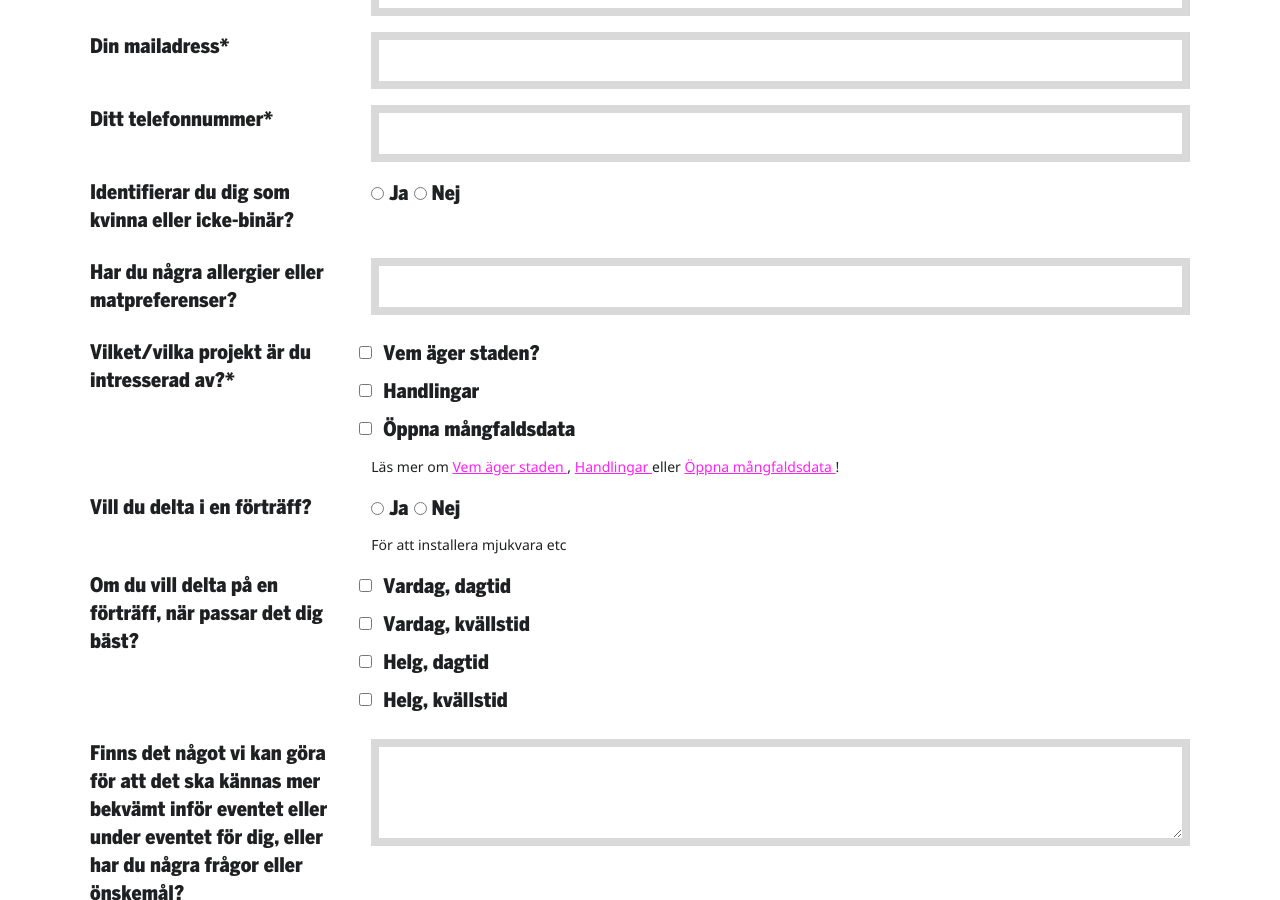
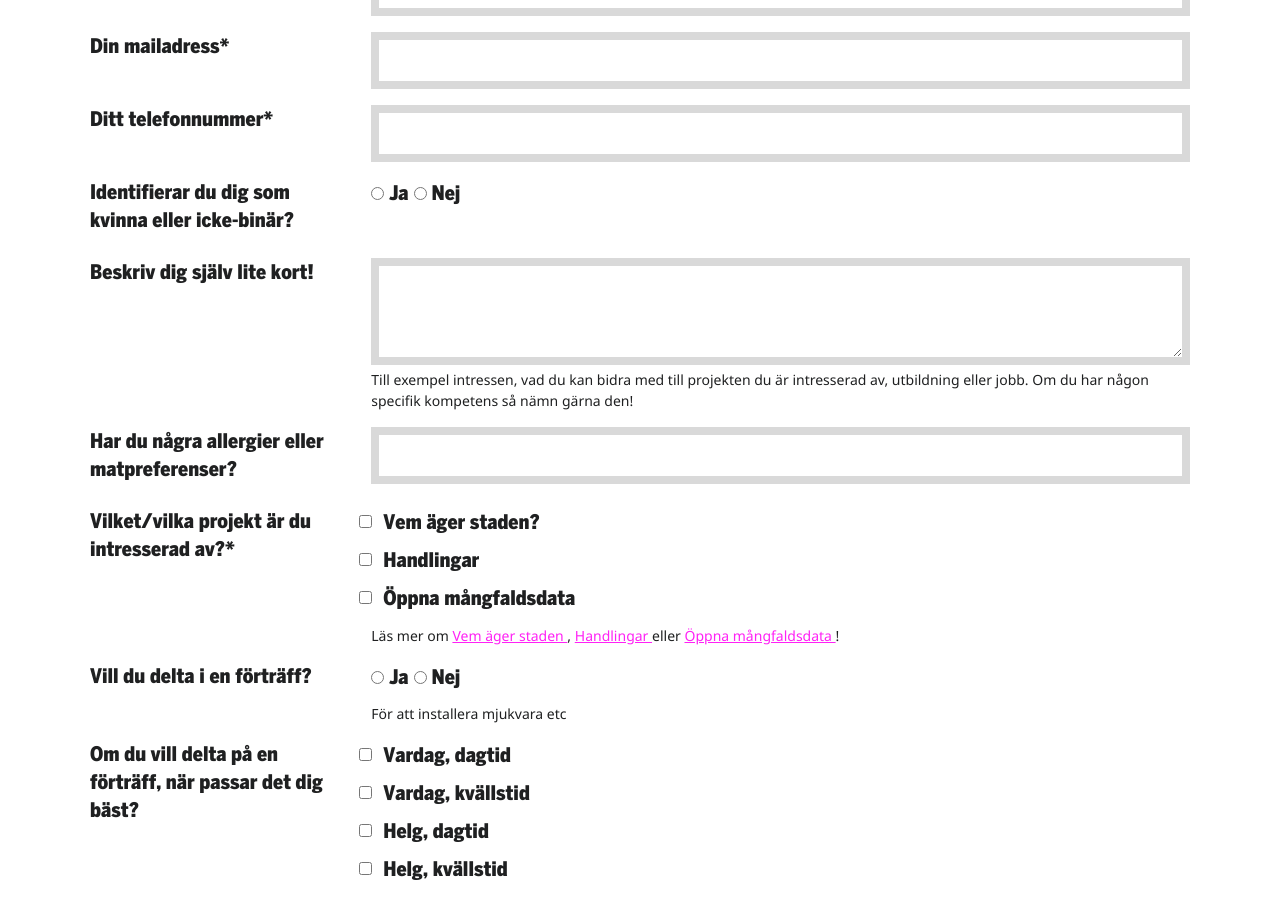
Before and after one commit to civictechsweden/civictech.se, a Jekyll site: the page built from form/register.md, in a window 1280 px wide and 900 px high, scrolled down 720 px. Built offline with Jekyll 4.4.1, drawn with Linux system fonts in a browser that asks for light colours; nearby versions of some CDN libraries.

Commit message:
lagt till fråga

```diff
--- a/form/register.md
+++ b/form/register.md
@@ -20,15 +20,17 @@ form:
 - id: sep
   title: Identifierar du dig som kvinna eller icke-binär?
   type: radio
-  required: required
   options:
   - option:
     name: Ja
     id: ja
-    required: required
   - option:
     name: Nej
     id: nej
+- id: desc
+  title: Beskriv dig själv lite kort!
+  type: textarea
+  description: Till exempel intressen, vad du kan bidra med till projekten du är intresserad av, utbildning eller jobb. Om du har någon specifik kompetens så nämn gärna den!
 - id: mat
   title: Har du några allergier eller matpreferenser?
   type: text
```
Also changed, not shown: en/form/register.md (+4 -2 lines).
